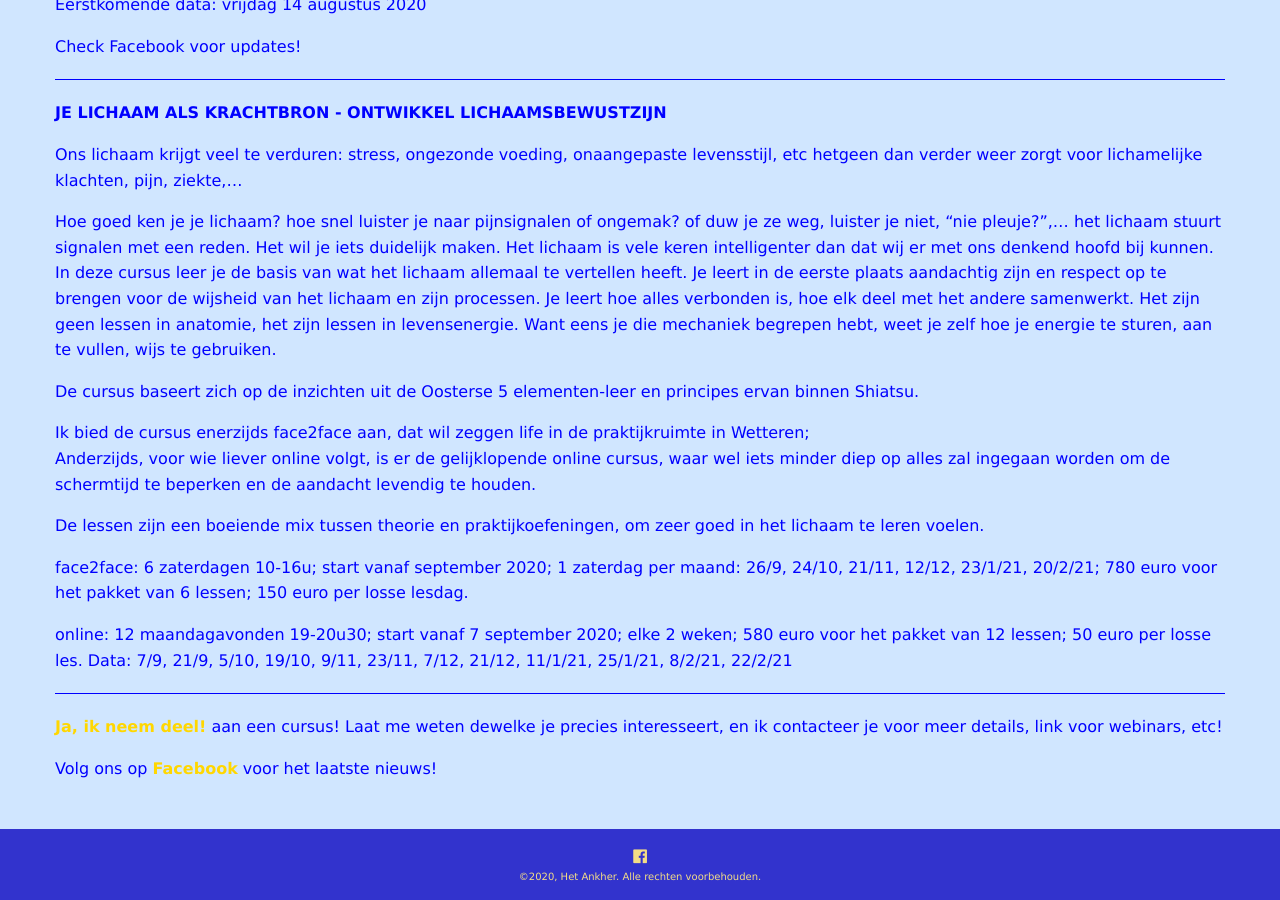
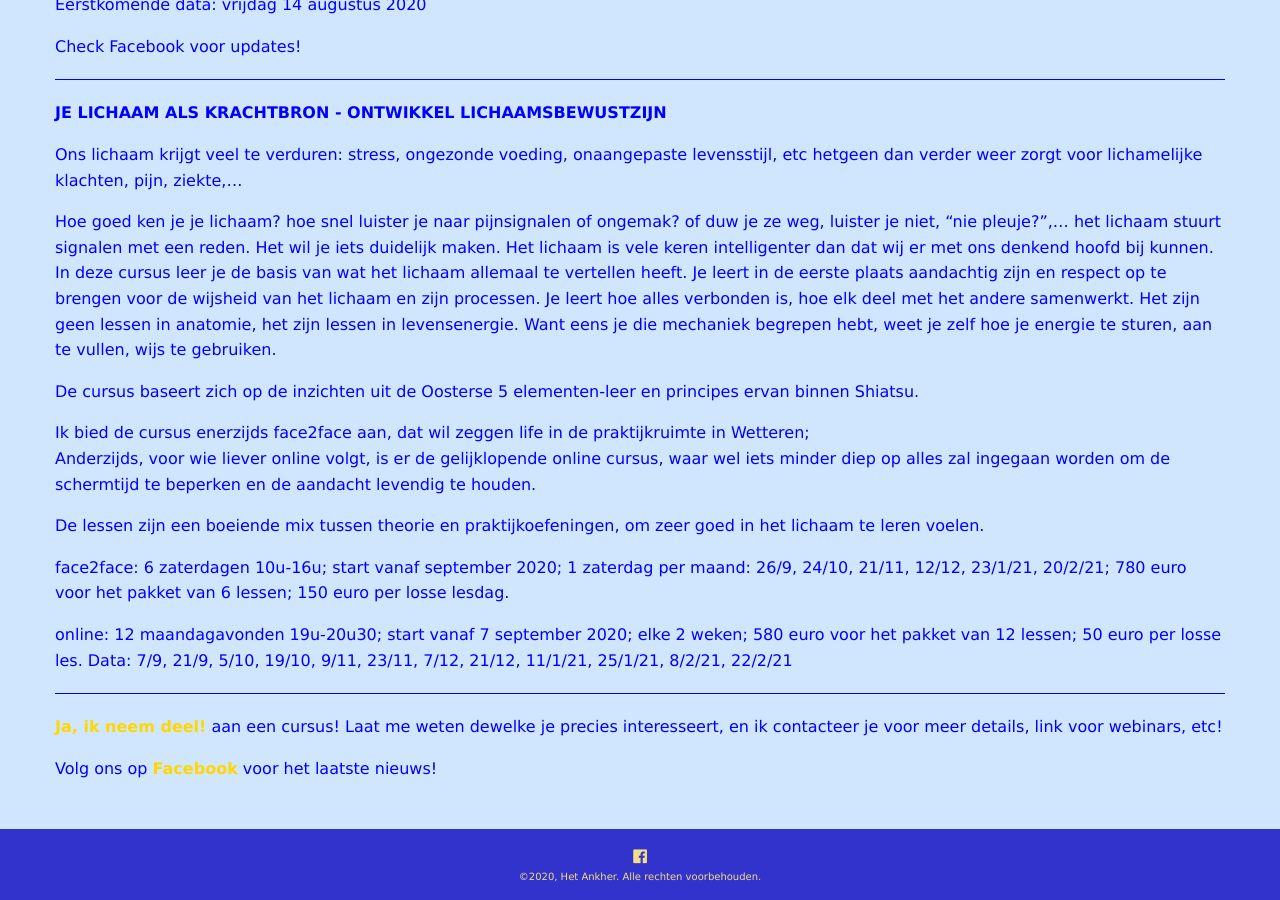
Before and after one commit to ankher/ankher.github.io, a Jekyll site: the page built from cursussen.md, in a window 1280 px wide and 900 px high, scrolled down 1850 px. Built offline with Jekyll 4.4.1, drawn with Linux system fonts in a browser that asks for light colours; nearby versions of some CDN libraries; our own code applies the rules of GitHub Pages for plain Markdown files; some of the changed text lies outside the part shown.

Commit message:
Update cursussen.md

```diff
--- a/cursussen.md
+++ b/cursussen.md
@@ -97,9 +97,9 @@ Anderzijds, voor wie liever online volgt, is er de gelijklopende online cursus,
 
 De lessen zijn een boeiende mix tussen theorie en praktijkoefeningen, om zeer goed in het lichaam te leren voelen.
 
-face2face: 6 zaterdagen 10-16u; start vanaf september 2020; 1 zaterdag per maand: 26/9, 24/10, 21/11, 12/12, 23/1/21, 20/2/21; 780 euro voor het pakket van 6 lessen; 150 euro per losse lesdag.
+face2face: 6 zaterdagen 10u-16u; start vanaf september 2020; 1 zaterdag per maand: 26/9, 24/10, 21/11, 12/12, 23/1/21, 20/2/21; 780 euro voor het pakket van 6 lessen; 150 euro per losse lesdag.
 
-online: 12 maandagavonden 19-20u30; start vanaf 7 september 2020; elke 2 weken; 580 euro voor het pakket van 12 lessen; 50 euro per losse les. Data: 7/9, 21/9, 5/10, 19/10, 9/11, 23/11, 7/12, 21/12, 11/1/21, 25/1/21, 8/2/21, 22/2/21
+online: 12 maandagavonden 19u-20u30; start vanaf 7 september 2020; elke 2 weken; 580 euro voor het pakket van 12 lessen; 50 euro per losse les. Data: 7/9, 21/9, 5/10, 19/10, 9/11, 23/11, 7/12, 21/12, 11/1/21, 25/1/21, 8/2/21, 22/2/21
 
 ___
 
```
Also changed, not shown: other parts of cursussen.md (+3 -3 lines).
